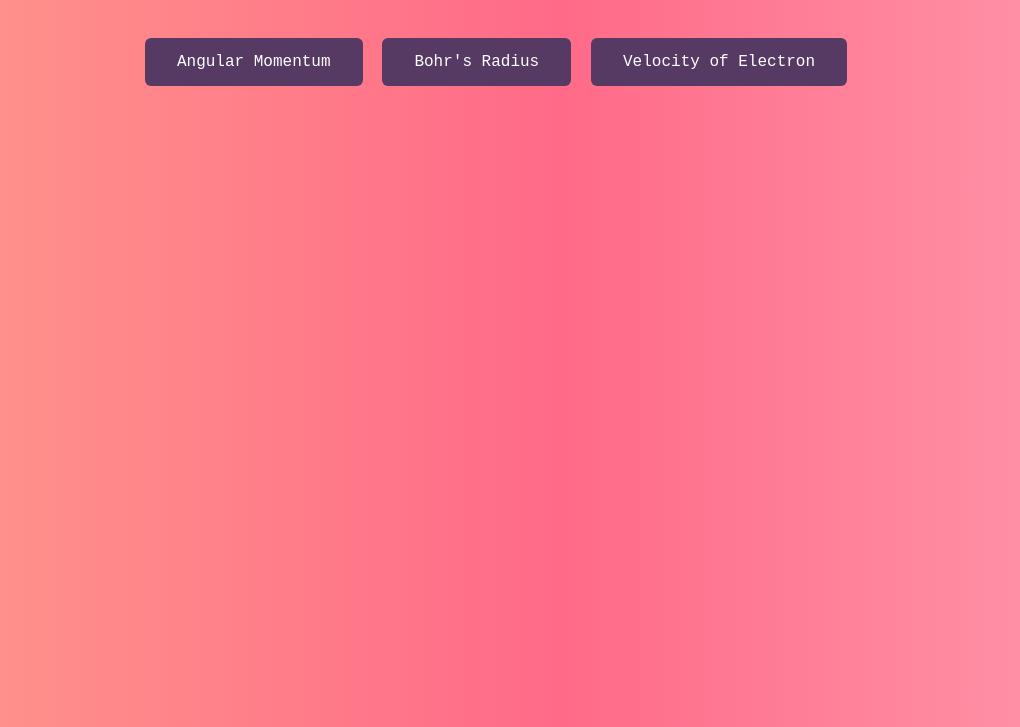
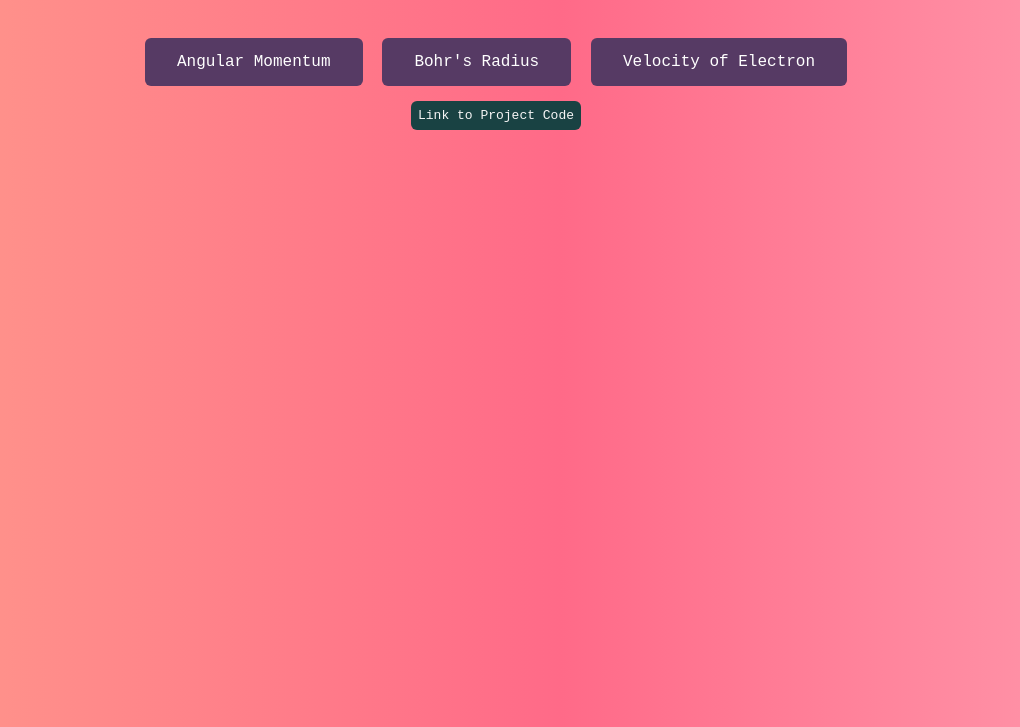
Before and after one commit to isaac-aryan/NuclearPhysicsCalculator, a plain HTML site: page index.html in a window 1280 px wide. Shown: the part 73-800 px from the top of the page, without its empty margins (144-1164 px from the left). Drawn offline with Linux system fonts and the light colour scheme.

Commit message:
added github link & styling

```diff
--- a/index.html
+++ b/index.html
@@ -88,6 +88,10 @@
         </div>
     </div>
 
+    <footer>
+        <a href="https://github.com/isaac-aryan/NuclearPhysicsCalculator" id="code-link">Link to Project Code</a>
+    </footer>
+
     <script src="script.js"></script>
 
 </body>
--- a/style.css
+++ b/style.css
@@ -8,6 +8,13 @@ body{
     border: none;
 }
 
+footer{
+    font-family: monospace;
+    text-align: center;
+    align-items: center;
+    padding: 7px;
+    margin: 7px;
+}
 header{
     padding: 15px;
     font-family: monospace;
@@ -83,3 +90,14 @@ header{
     border-width: thick;
     border-color: whitesmoke;
 }
+
+#code-link{
+    background-color: rgb(25, 66, 67);
+    border: gray;
+    color: whitesmoke;
+    padding: 7px;
+    border: thin;
+    border-radius: 6px;
+    text-decoration: none;
+    margin: 7px;
+}
```
